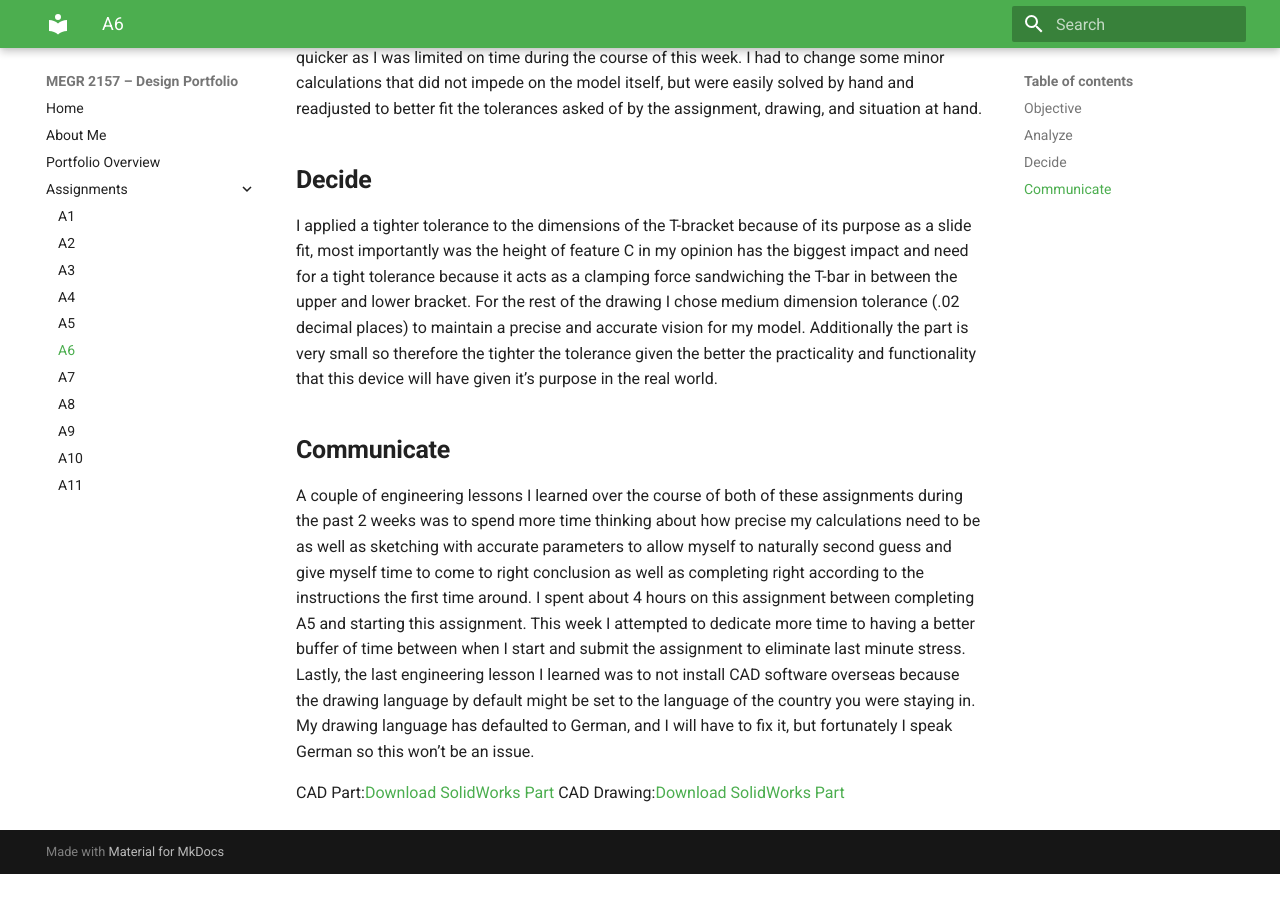
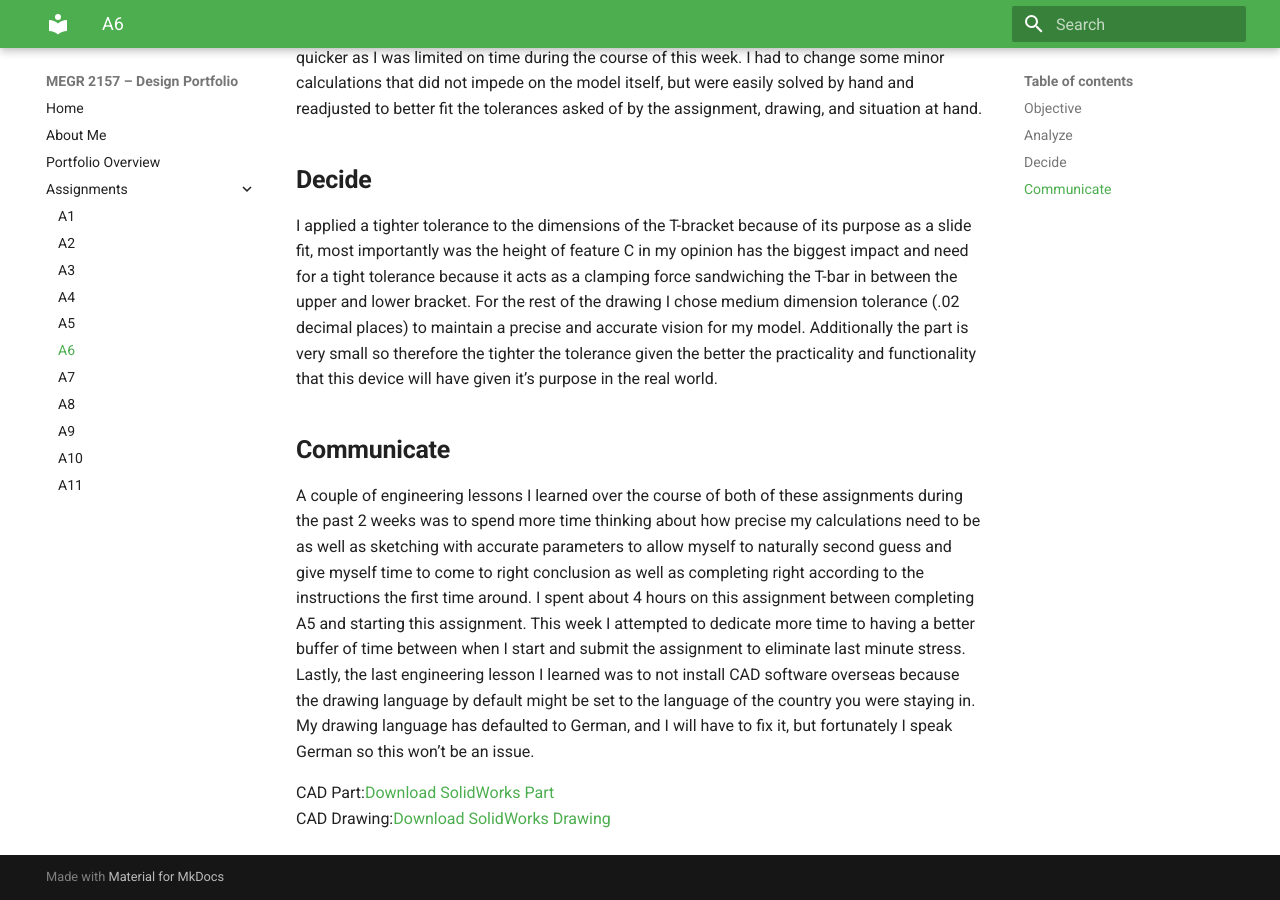
Before and after one commit to jhatch24/megr2156-portfolio, an MkDocs documentation site: the page built from docs/assignments/A06/index.md, in a window 1280 px wide and 900 px high, scrolled down 4788 px. Built offline with MkDocs 1.6.1 and Material for MkDocs 9.7.7, drawn with Linux system fonts in a browser that asks for light colours; before the commit the page ends 5662 px from its top, so only the background shows below that.

Commit message:
Change CAD part and drawing links for A06 assignment
Updated CAD part and drawing links to reflect new file names.

```diff
--- a/docs/assignments/A06/index.md
+++ b/docs/assignments/A06/index.md
@@ -19,5 +19,5 @@ I applied a tighter tolerance to the dimensions of the T-bracket because of its
 ## **Communicate**
 A couple of engineering lessons I learned over the course of both of these assignments during the past 2 weeks was to spend more time thinking about how precise my calculations need to be as well as sketching with accurate parameters to allow myself to naturally second guess and give myself time to come to right conclusion as well as completing right according to the instructions the first time around. I spent about 4 hours on this assignment between completing A5 and starting this assignment. This week I attempted to dedicate more time to having a better buffer of time between when I start and submit the assignment to eliminate last minute stress. Lastly, the last engineering lesson I learned was to not install CAD software overseas because the drawing language by default might be set to the language of the country you were staying in. My drawing language has defaulted to German, and I will have to fix it, but fortunately I speak German so this won’t be an issue.
 
-CAD Part:<a href="A3_FEA_beam.SLDPRT" download>Download SolidWorks Part</a>
-CAD Drawing:<a href="A3_FEA_beam.SLDPRT" download>Download SolidWorks Part</a>
+CAD Part:<a href="CAD_A6_Bracket.SLDPRT" download>Download SolidWorks Part</a>
+CAD Drawing:<a href="CAD_A6_Bracket.SLDPRT" download>Download SolidWorks Drawing</a>
```
